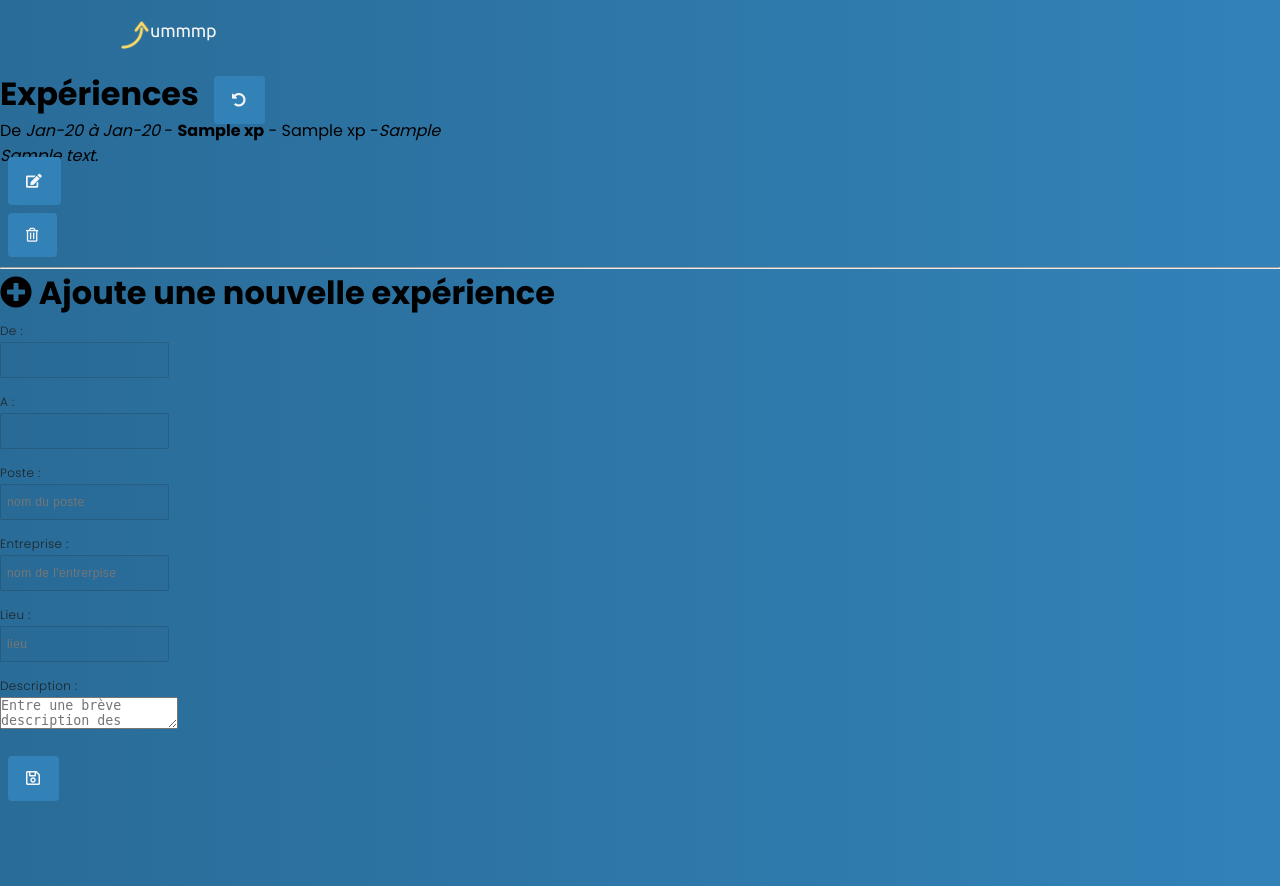
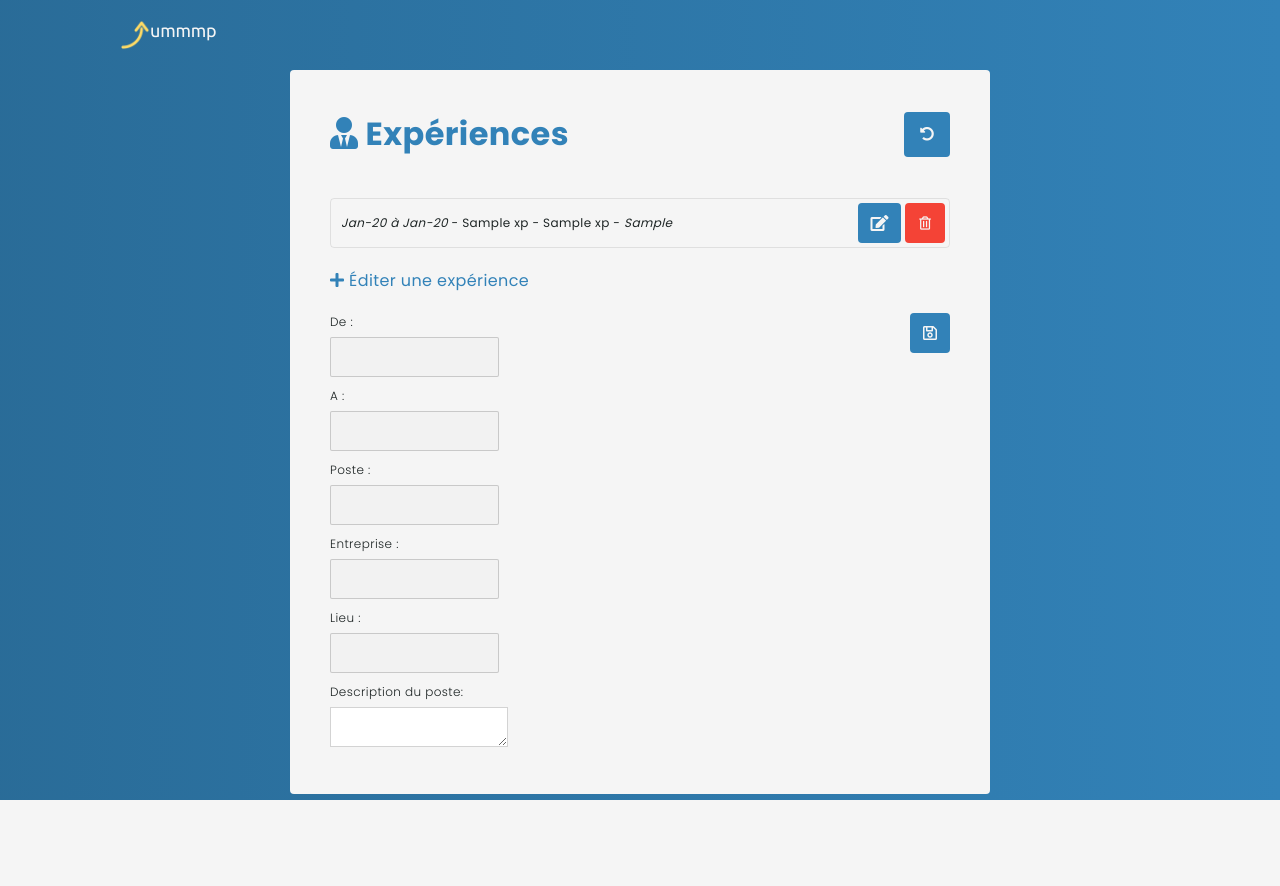
Before and after one commit to art2mkl/archive_jummmp, a PHP site: template templates/xp/index.html.twig in a window 1280 px wide. After the commit the page ends 800 px from the top, so only its background shows below. Run offline with PHP 8.4, Linux system fonts and the light colour scheme; the template is opened without the code that fills it: most values are stand-ins (such as "Sample title", 1, 10 or a date in 2020); form fields are guessed from the names that the template uses; some libraries are stand-ins or nearby versions.

Commit message:
navbar-js

```diff
--- a/public/css/color.css
+++ b/public/css/color.css
@@ -3,7 +3,8 @@
     --color-bg: linear-gradient(to left, #3282B8, hsl(204, 57%, 38%));
     --color-primary: #3282B8;
     --color-secondary: #BBE1FA;
-    --color-tertiary: #FFDB78;
+    /* --color-tertiary: #FFDB78; */
+    --color-tertiary: #ffbb33;
     --color-dark: #1D2424;
     --color-light: #f5f5f5;
 }
--- a/public/css/dashboard.css
+++ b/public/css/dashboard.css
@@ -51,7 +51,7 @@
     overflow: hidden;
     box-shadow: -2px 4px 6px rgba(0, 0, 0, .2);
     background: var(--color-light);
-    transition: all .2s ease-in-out;
+    transition: all .3s ease-in-out;
 }
 
 .db-card:hover
@@ -63,7 +63,7 @@
 .db-card-bottom
 {
     padding: 2rem;
-    background: var(--color-primary);
+    background: var(--color-bg);
 }
 
 /* Titre */
@@ -136,12 +136,13 @@
     padding: .8rem;
     border: none;
     color: var(--color-light);
-    background: var(--color-primary);
+    background: transparent;
 }
 
 /* Empty card */
 .db-card-add
 {
+    min-height: 36rem;
     display: flex;
     justify-content: center;
     align-items: center;
--- a/public/css/edit-form.css
+++ b/public/css/edit-form.css
@@ -1,6 +1,7 @@
 .edit-form
 {
-    padding: 3rem 2rem;
+    position: relative;
+    padding: 4rem;
     margin: auto;
     width: 70rem;
     border-radius: .4rem;
@@ -9,7 +10,7 @@
 
 .edit-form-head
 {
-    padding-bottom: 2rem;
+    padding-bottom: 4rem;
     display: flex;
     justify-content: space-between;
     align-items: center;
@@ -28,7 +29,7 @@
     display: flex;
     justify-content: space-between;
     align-items: center;
-    border: 1px solid rgba(36, 36, 36, .2);
+    border: 1px solid rgba(36, 36, 36, .1);
     border-radius: .4rem;
     color: var(--color-dark);
 }
@@ -48,7 +49,7 @@
 .efi-name
 {
     letter-spacing: var(--font-spacing-sm);
-    font-size: 1.4rem;
+    font-size: 1.2rem;
 }
 
 .edit-form-add
@@ -58,6 +59,7 @@
 
 .efa-title
 {
+    margin-bottom: 2rem;
     letter-spacing: var(--font-spacing-sm);
     color: var(--color-primary);
 }
@@ -66,13 +68,32 @@
 {
     margin-top: 1rem;
     display: flex;
-    align-items: center;
+    justify-content: space-between;
 }
 
-.edit-add-utilities div
+.eau-container
+{
+    display: flex;
+}
+
+.eau-container-xp
 {
     display: flex;
     flex-direction: column;
+}
+
+.eau-content
+{
+    display: flex;
+    flex-direction: column;
+}
+
+.eau-content img
+{
+    width: 10rem;
+    height: 10rem;
+    object-fit: cover;
+    border: 1px solid rgba(34, 34, 34, .2);
 }
 
 .form-label
@@ -89,8 +110,21 @@
 
 .add-input
 {
+    height: 4rem;
     border: 1px solid rgba(36, 36, 36, .2);
     color: var(--color-dark);
+}
+
+.text-area-input
+{
+    resize: none;
+    padding: .6rem;
+    height: 12rem;
+    font-family: var(--font-text);
+    font-size: 1.2rem;
+    letter-spacing: var(--font-spacing-sm);
+    color: var(--color-dark);
+    background: rgba(29, 36, 36, .01);
 }
 
 .icon-input
@@ -126,6 +160,11 @@
     background: var(--color-primary);
 }
 
+.btn-edit-delete
+{
+    background:#F44336;
+}
+
 /* Responsive */
 /* 800PX */
 @media screen and (max-width: 800px)
@@ -136,13 +175,18 @@
     }
 }
 
-/* 500PX */
-@media screen and (max-width: 500px)
+/* 600PX */
+@media screen and (max-width: 600px)
 {
     .edit-add-utilities
     {
         flex-direction: column;
         align-items: flex-start;
+    }
+
+    .eau-container
+    {
+        flex-direction: column;
     }
 }
 
--- a/public/css/navbar.css
+++ b/public/css/navbar.css
@@ -74,6 +74,7 @@
     position: absolute;
     display: block;
     text-align: right;
+    box-shadow: -2px 4px 6px rgba(0, 0, 0, .2);
 }
 
 .utilities
@@ -101,6 +102,11 @@
 {
     font-size: 1.6rem;
     color: var(--color-primary);
+}
+
+.hide
+{
+    display: none;
 }
 
 /* Responsive */
--- a/public/css/show.css
+++ b/public/css/show.css
@@ -92,6 +92,7 @@
     flex-direction: column;
     justify-content: center;
     align-items: center;
+    text-align: center;
     border: 1px solid var(--color-dark);
     border-radius: .4rem;
 }
--- a/public/css/style.css
+++ b/public/css/style.css
@@ -113,48 +113,57 @@ width:20%
   }
   */
 
-  .active {
-    background: orange;
+  .active
+  {
+    background: var(--color-tertiary);
   }
-  .pop {
-    width:60%;
-    background: rgba(30, 143, 255, 0.152);
-    display:flex;
-    justify-content: space-around;
-    align-items: center;
-    flex-wrap: wrap;
-    padding:0.5rem;
-    border-radius:0.4rem;
-    box-shadow:0 0 1rem rgba(0,0,0,0.4);
-    position:fixed;
+
+  .pop
+  {
+  z-index: 2;
+  position: absolute;
   top:50%;
   left:50%;
+  padding: 4rem;
+  width: 74rem;
+  display:flex;
+  flex-wrap: wrap;
+  align-items: center;
+  border-radius:0.4rem;
+  box-shadow: -2px 4px 6px rgba(0, 0, 0, .2);
   transform:translate(-50%,-50%);
-    z-index: 2000;
+  background: rgba(245, 245, 245, .75);
 }
-.pop img {
+
+/* .pop img
+{
   border:1px solid transparent;
   width:20%;
   transition:all 0.4s ease-in-out;
-    object-fit: cover;
-    border-radius: 50%;
 }
-.pop img:hover {
+
+.pop img:hover
+{
   background: rgba(218, 165, 32, 0.282);
   transform: scale(1.2);
+} */
+
+.pop i
+{
+  margin: 1rem;
+  cursor: pointer;
+  color: var(--color-dark);
+  transition: all 0.2s ease-in-out;
 }
-.pop i {
-    border:1px solid transparent;
-    transition:all 0.4s ease-in-out;
-    border-radius: 50%;
-    padding: 1rem;
-    text-align: center;
+
+.pop i:hover
+{
+  transform: scale(1.1);
+  opacity: 75%;
 }
-.pop i:hover {
-    background: rgba(218, 165, 32, 0.282);
-    transform: scale(1.2);
-}
-.pop span {
+
+.pop span
+{
     border:1px solid transparent;
     transition:all 0.4s ease-in-out;
     border-radius: 50%;
@@ -162,7 +171,20 @@ width:20%
     text-align: center;
     font-size: 2.5rem;
 }
-.pop span:hover {
+
+.pop span:hover
+{
     background: rgba(218, 165, 32, 0.282);
     transform: scale(1.2);
 }
+
+
+/* Responsive */
+/* 800PX */
+@media screen and (max-width: 800px)
+{
+  .pop
+  {
+    width: 100%;
+  }
+}
--- a/templates/common/_nav.html.twig
+++ b/templates/common/_nav.html.twig
@@ -14,7 +14,7 @@
 			<li><a href="#!"><img src="{{app.user.avatar}}" alt="avatar" class="user-avatar"></a></li>
 		</ul>
 		{# Menu déroulant #}
-		<ul class="list-utilities">
+		<ul class="list-utilities hide">
 			<li class="utilities"><a class="user-utilities" href="{{ path('user_edit', {'id': app.user.id}) }}">Mon profil</a></li>
 			<li class="utilities"><a class="user-utilities" href="#!">Passer Premium&nbsp;<i class="fas fa-star"></i></a></li>
 			<li class="utilities"><a class="user-utilities" href="{{path('app_logout')}}">Se déconnecter</a></li>
--- a/templates/skills/index.html.twig
+++ b/templates/skills/index.html.twig
@@ -24,7 +24,7 @@
 					<li>
 						<form method="post" action="{{ path('skills_delete', {'id': skill.id}) }}" onsubmit="return confirm('Are you sure you want to delete this item?');">
 						<input type="hidden" name="_token" value="{{ csrf_token('delete' ~ skill.id) }}">
-						<button class="btn-edit-form"><i class="far fa-trash-alt"></i></button>
+						<button class="btn-edit-form btn-edit-delete"><i class="far fa-trash-alt"></i></button>
 						</form>
 					</li>
 				</ul>
--- a/templates/xp/_form.html.twig
+++ b/templates/xp/_form.html.twig
@@ -1,29 +1,44 @@
 {{ form_start(form) }}
 
-<div class="mb-3">
+<div class="edit-form-add">
+
+	<p class="efa-title"><i class="fas fa-plus"></i>&nbsp;Éditer une expérience</p>
+
+	<div class="edit-add-utilities">
+
+		<div class="eau-container-xp">
+
+			<div class="eau-content">
 				{{ form_label(form.jobDateFrom, 'De :', {'label_attr': {'class': 'form-label'}}) }}
-    <div>{{ form_widget(form.jobDateFrom, {'attr': {'class': 'form-control'}}) }}</div>
+				<div>{{ form_widget(form.jobDateFrom, {'attr': {'class': 'add-input'}}) }}</div>
 			</div>
-<div class="mb-3">
+			<div class="eau-content">
 				{{ form_label(form.jobDateTo, 'A :', {'label_attr': {'class': 'form-label'}}) }}
-	<div>{{ form_widget(form.jobDateTo, {'attr': {'class': 'form-control'}}) }}</div>
+				<div>{{ form_widget(form.jobDateTo, {'attr': {'class': 'add-input'}}) }}</div>
 			</div>
-<div class="mb-3">
+			<div class="eau-content">
 				{{ form_label(form.jobName, 'Poste :', {'label_attr': {'class': 'form-label'}}) }}
-	<div>{{ form_widget(form.jobName, {'attr': {'class': 'form-control','placeholder':"nom du poste"}}) }}</div>
+				<div>{{ form_widget(form.jobName, {'attr': {'class': 'add-input','placeholder':""}}) }}</div>
 			</div>
-<div class="mb-3">
+			<div class="eau-content">
 				{{ form_label(form.companyName, 'Entreprise :', {'label_attr': {'class': 'form-label'}}) }}
-	<div>{{ form_widget(form.companyName, {'attr': {'class': 'form-control','placeholder':"nom de l'entrerpise"}}) }}</div>
+				<div>{{ form_widget(form.companyName, {'attr': {'class': 'add-input','placeholder':""}}) }}</div>
 			</div>
-<div class="mb-3">
+			<div class="eau-content">
 				{{ form_label(form.jobLocation, 'Lieu :', {'label_attr': {'class': 'form-label'}}) }}
-	<div>{{ form_widget(form.jobLocation, {'attr': {'class': 'form-control','placeholder':"lieu"}}) }}</div>
+				<div>{{ form_widget(form.jobLocation, {'attr': {'class': 'add-input','placeholder':""}}) }}</div>
 			</div>
-<div class="mb-3">
-	{{ form_label(form.jobDescription, 'Description :', {'label_attr': {'class': 'form-label'}}) }}
-	<div>{{ form_widget(form.jobDescription, {'attr': {'class': 'form-control','placeholder':"Entre une brève description des missions"}}) }}</div>
+			<div class="eau-content">
+				{{ form_label(form.jobDescription, 'Description du poste:', {'label_attr': {'class': 'form-label'}}) }}
+				<div>{{ form_widget(form.jobDescription, {'attr': {'class': 'add-input','placeholder':""}}) }}</div>
 			</div>
 
-<button class="btn"><i class="far fa-save"></i></button>
+		</div>
+
+	<button class="btn-edit-form"><i class="far fa-save"></i></button>
+
+	</div>
+
+</div>
+
 {{ form_end(form) }}
--- a/templates/xp/index.html.twig
+++ b/templates/xp/index.html.twig
@@ -4,47 +4,46 @@
 {% endblock %}
 
 {% block body %}
-	<h1>Expériences
-		<a class="btn" href="{{ path('cv_show', {'id': app.session.get('id')}) }}">
-			<i class="fas fa-undo-alt"></i>
-		</a>
-	</h1>
+
+	<main class="edit-form">
+
+	<div class="edit-form-head">
+		<h1><i class="fas fa-user-tie"></i>&nbsp;Expériences</h1>
+		<a class="btn-dashboard" href="{{ path('cv_show', {'id': app.session.get('id')}) }}"><i class="fas fa-undo-alt"></i></a>
+	</div>
 
 	{% for xp in xps %}
-		<div class="box">
-			<div class="boxLeft">
-				<p>
-					De
+		<div class="edit-form-row">
+			<ul class="edit-form-info">
+				<li class="efi-name">
 					<em>
-						{{ xp.jobDateFrom ? xp.jobDateFrom|date('M-y') : '' }}
-						à
-						{{ xp.jobDateTo ? xp.jobDateTo|date('M-y') : '' }}
+					{{ xp.jobDateFrom ? xp.jobDateFrom|date('M-y') : '' }}
+					à
+					{{ xp.jobDateTo ? xp.jobDateTo|date('M-y') : '' }}
 					</em>
 					-
-					<strong>{{ xp.companyName }}</strong>
+					{{ xp.jobName }}
 					-
-					{{ xp.jobName }}
-					-<em>{{ xp.jobLocation }}</em>
-				</p>
-				<p>
-					<em>
-						{{ xp.jobDescription }}</p>
-				</p>
-			</em>
-		</div>
-		<div class="box">
-			<a class="btn" href="{{ path('xp_edit', {'id': xp.id}) }}">
-				<i class="fas fa-edit"></i>
-			</a>
-			<form method="post" action="{{ path('xp_delete', {'id': xp.id}) }}" onsubmit="return confirm('Are you sure you want to delete this item?');">
+					{{ xp.companyName }}
+					-
+					<em>{{ xp.jobLocation }}</em>
+				</li >
+				{# <li class="efi-name">
+					<em>{{ xp.jobDescription }}</p></em>
+				</li > #}
+			</ul>
+
+		<ul class="edit-form-utilities">
+			<li><a class="link-edit-form" href="{{ path('xp_edit', {'id': xp.id}) }}"><i class="fas fa-edit"></i></a></li>
+			<li>
+				<form method="post" action="{{ path('xp_delete', {'id': xp.id}) }}" onsubmit="return confirm('Are you sure you want to delete this item?');">
 				<input type="hidden" name="_token" value="{{ csrf_token('delete' ~ xp.id) }}">
-				<button class="btn">
-					<i class="far fa-trash-alt"></i>
-				</button>
-			</form>
-		</div>
+				<button class="btn-edit-form btn-edit-delete"><i class="far fa-trash-alt"></i></button>
+				</form>
+			</li>
+		</ul>
+
 	</div>
-	<hr>
 
 {% else %}
 
@@ -52,12 +51,8 @@
 
 {% endfor %}
 
+{{ include('xp/_form.html.twig') }}
 
-<h1>
-	<i class="fas fa-plus-circle"></i>
-	Ajoute une nouvelle expérience</h1>
+	</main>
 
-{{ include('xp/_form.html.twig') }}
-<br>
-<br>
-<br>{% endblock %}
+{% endblock %}
```
Also changed, not shown: templates/cv/_form.html.twig (+23 -24 lines), templates/cv/edit.html.twig (+9 -1 lines), templates/registration/register.html.twig (+64 -49 lines), templates/skills/_form.html.twig (+10 -12 lines), templates/skills/edit.html.twig (+10 -6 lines), templates/xp/edit.html.twig (+10 -6 lines), public/js/app.js. Lines whose indentation alone changed are shown as unchanged.
